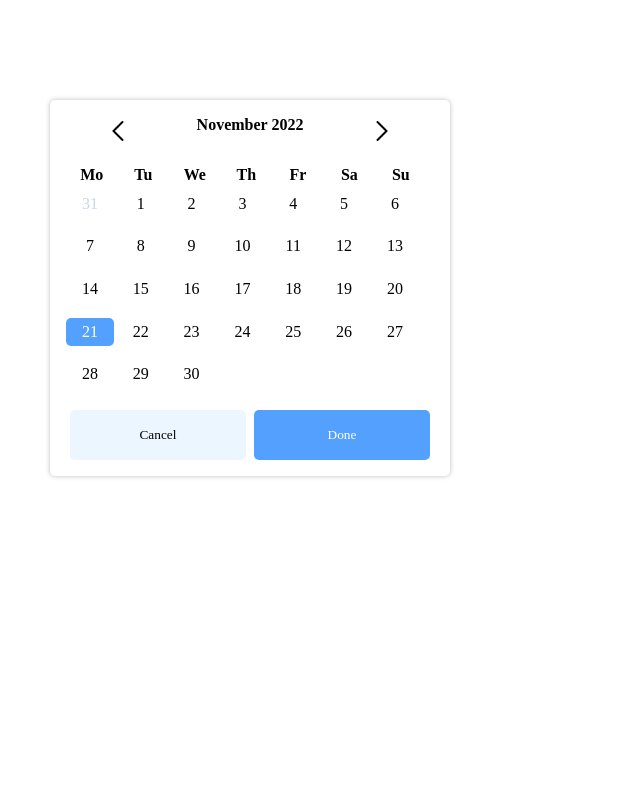
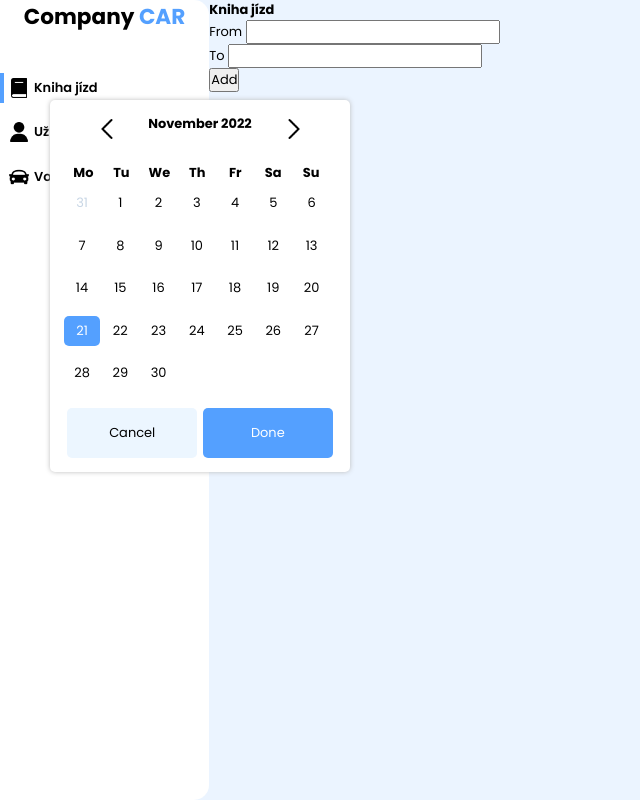
Before and after one commit to MichalekJan93/online-driving-records, a website with bundled scripts: page index.html in a window 1280 px wide. Shown: the whole page, without its empty margins (0-640 px from the left). Built offline with nearby package versions, Linux system fonts and the light colour scheme.

Commit message:
Added page layout and menu

```diff
--- a/index.html
+++ b/index.html
@@ -10,6 +10,38 @@
     <title>Document</title>
 </head>
 <body>
+    <div class="container">
+        <div class="left-sidebar">
+            <div class="logo">
+                <h1>Company <span>CAR</span></h1>
+            </div>
+            <div class="menu">
+                <li class="log-book active-item"><img src="./img/book.png" alt="">Kniha jízd</li>
+                <li class="log-book"><img src="./img/user.png" alt="">Uživatelé</li>
+                <li class="log-book"><img src="./img/car.png" alt="">Vozidla</li>
+            </div>
+        </div>
+        <div class="right-sidebar">
+            <div class="header">
+                <div class="title"><h2>Kniha jízd</h2></div>
+            </div>
+            <div class="content">
+                <div class="filters">
+                    <div class="input-from">
+                        <label for="">From</label>
+                        <input type="text">
+                        <img src="" alt="">
+                    </div>
+                    <div class="input-to">
+                        <label for="">To</label>
+                        <input type="text">
+                        <img src="" alt="">
+                    </div>
+                    <button>Add</button>
+                </div>
+            </div>
+        </div>
+    </div>
     <script src="./src/control.js" type="module"></script>
 </body>
 </html>
--- a/styles/_Mixins.scss
+++ b/styles/_Mixins.scss
@@ -9,6 +9,17 @@
   }
 }
 
+@mixin keyFrameWidth ($width) {
+  @keyframes widthMove  {
+    from{
+      width: 0px;
+    }
+    to {
+      width: $width;
+    }
+  }
+}
+
 @mixin animate($animation, $times){
   animation: $animation $times;
 }
--- a/styles/_Variables.scss
+++ b/styles/_Variables.scss
@@ -4,6 +4,7 @@ $mainColorHover: #4195ff;
 $nonActiveColor: #C8D6E5;
 $selected-color: #1CD1A1;
 $error-color: #EE5353;
+$background-color: #ebf4ff;
 
 $shadow : 0px 0px 5px 0px rgba(189,189,189,1);
 $borderRadius : 5px;
--- a/styles/calendar.scss
+++ b/styles/calendar.scss
@@ -2,8 +2,9 @@
 @import 'Mixins';
 
 .calendar{
-  width: 400px;
+  width: 300px;
   box-shadow: $shadow;
+  background-color: white;
   padding: 1rem;
   border-radius: $borderRadius;
   position: absolute;
--- a/styles/style.scss
+++ b/styles/style.scss
@@ -1,8 +1,83 @@
 @import url('https://fonts.googleapis.com/css2?family=Poppins:wght@100;200;300;400;500;600;700;800;900&display=swap');
+@import 'variables';
+@import 'mixins';
 
 *{
   padding: 0;
   margin: 0;
   box-sizing: border-box;
-  font-family: "Poppins Medium"
+  font-family: "Poppins";
+  font-size: 0.9rem;
 }
+
+
+.container{
+  display: flex;
+  justify-content: space-between;
+  height: 100vh;
+  background-color: $background-color;
+
+  .left-sidebar{
+    width: 250px;
+    background: white;
+    border-top-right-radius: 15px;
+    border-bottom-right-radius: 15px;
+
+    .logo{
+      margin-bottom: 40px;
+
+      h1{
+        font-size: 1.5rem;
+        text-align: center;
+        span{
+          color: $mainColor;
+          font-size: 1.5rem;
+        }
+      }
+    }
+
+    .menu{
+
+      li{
+        display: flex;
+        align-items: center;
+        gap: 5px;
+        font-size: 0.9rem;
+        font-weight: 600;
+        margin-top: 1rem;
+        padding-left: 14px;
+        cursor: pointer;
+        border-left: 4px solid transparent;
+        padding: 5px;
+        position: relative;
+
+        img{
+          width: 20px;
+          height: 20px;
+        }
+
+        &:hover:after{
+          content: "";
+          position: absolute;
+          top: 0px;
+          left: -5px;
+          width: 100%;
+          height: 100%;
+          background-color: rgba(84, 160, 255, 0.15);
+          border-top-right-radius: 10px;
+          border-bottom-right-radius: 10px;
+          @include keyFrameWidth(100%);
+          @include animate(widthMove, 400ms);
+        }
+      }
+
+      .active-item{
+        border-left: 4px solid $mainColor;
+      }
+    }
+  }
+
+  .right-sidebar{
+    width: 100%;
+  }
+}
```
Also changed, not shown: img/book.png (added), img/car.png (added), img/user.png (added), styles/calendar.css, styles/content.css (added), styles/content.scss (added), styles/style.css, 3 other files.
